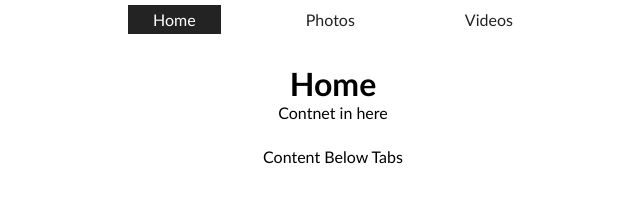
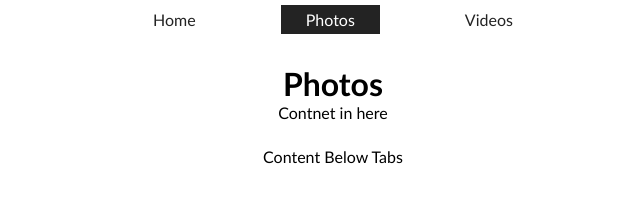
Before and after one commit to NasrOmar/Tabs-Incl-Transition, a plain HTML site: page index.html in a window 1280 px wide. Both pictures are taken after a click on the link "Photos". Shown: the whole page, without its empty margins (307-947 px from the left). Drawn offline with Linux system fonts and the light colour scheme.

Commit message:
added JavaScript and styles and added content

```diff
--- a/css/styles.css
+++ b/css/styles.css
@@ -32,6 +32,7 @@ body {
 	text-decoration: none;
 	color: #232323;
 	padding: 5px 25px;
+	transition: .3s ease-out;
 }
 
 .tab-link:hover {
--- a/index.html
+++ b/index.html
@@ -9,7 +9,7 @@
 
 	<body>
 		<div class="container">
-			<div class="tab">
+			<div class="tab" id="tab">
 				<div class="tab-nav"><a class="tab-link tab-link-active" href="#tab-home">Home</a></div>
 				<div class="tab-nav"><a class="tab-link" href="#tab-photos">Photos</a></div>
 				<div class="tab-nav"><a class="tab-link" href="#tab-videos">Videos</a></div>
--- a/js/tabs.js
+++ b/js/tabs.js
@@ -1 +1,27 @@
 // JavaScript Document
+
+function tabClick(trigger) {
+	let activeTabLink = document.getElementsByClassName("tab-link-active");
+	let activeTabPanel = document.getElementsByClassName("tab-panel-active");
+
+	var i;
+
+	for (i = 0; i < activeTabLink.length; i++) {
+		activeTabLink[i].classList.remove("tab-link-active");
+		activeTabPanel[i].classList.remove("tab-panel-active");
+	}
+
+
+	if (trigger.target.className == "tab-link") {
+		trigger.target.className += " tab-link-active";
+		document.getElementById(trigger.target.href.split("#")[1]).className += " tab-panel-active";
+
+	}else if (trigger.target.className !== "tab-link") {
+		trigger.target.querySelector(".tab-link").className += " tab-link-active";
+		document.getElementById(trigger.target.querySelector(".tab-link").href.split("#")[1]).className += " tab-panel-active";
+	}
+}
+
+const element = document.getElementById("tab");
+
+element.addEventListener("click", tabClick, false);
```
